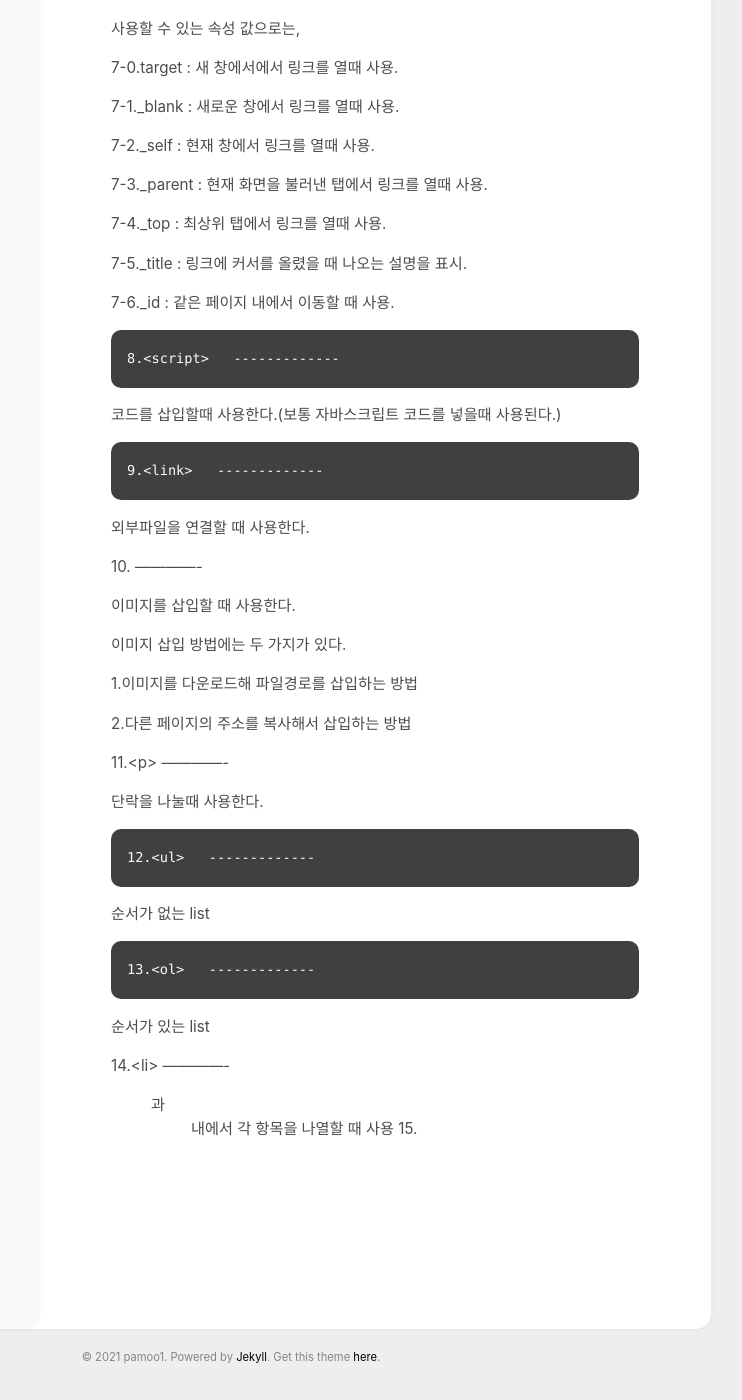
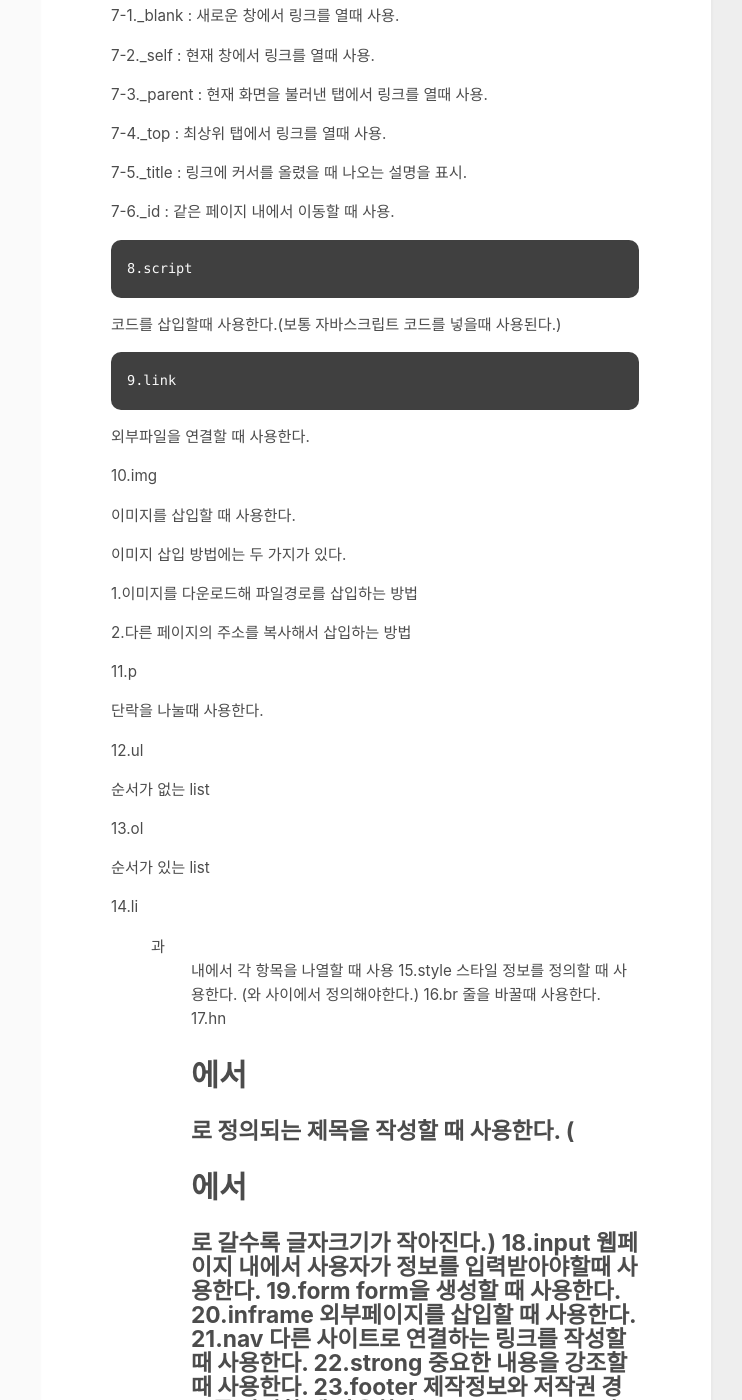
Before and after one commit to pamoo1/bloag, a Jekyll site: the page built from _posts/2021-06-19-java html tag별 정리.md, in a window 1280 px wide and 1400 px high, scrolled down 1222 px. Shown: the whole window, without its empty margins (409-1151 px from the left). Built offline with Jekyll 4.4.1, drawn with Linux system fonts in a browser that asks for light colours; some of the changed text lies outside the part shown.

Commit message:
Update 2021-06-19-java html tag별 정리.md

```diff
--- a/_posts/2021-06-19-java html tag별 정리.md
+++ b/_posts/2021-06-19-java html tag별 정리.md
@@ -6,37 +6,33 @@ comments: true
 java html tag 정리
 =============
 
-1.<html>
- -------------
+<>는 생략한다.
+
+1.html
 
 웹페이지의 시작과 끝을 지정하는 역할
 
 <html>로 시작해서 </html>로 끝난다.
 
-2.<head>
--------------
+2.head
 
 웹페이지 정보,웹페이지에 링크될 외부파일들을 링크할 때 사용한다.
 
-  3.<body>
--------------
+  3.body
 
   브라우저에 실제로 표시되는 내용을 표기할 때 사용한다.
 
- 4.<title>
--------------
+ 4.title
 
 문서제목을 지정할 때 사용한다.
 
 <>안의 내용이 웹브라우저의 제목 표시줄에 표시된다.
 
-   5.<meta>
-   -------------
+   5.meta
 
 문자 인코딩(코드화,암호화),문서의 키워드 및 요약을 작성할 때 사용된다.
 
-      6.<div>
-  -------------
+   6.div
 
 독자적으로 의미를 가지지 않는다.
 
@@ -44,8 +40,7 @@ java html tag 정리
 
 (같은 역할을 하는 <span>도 있지만 차이가 조금 있다.)
 
-    7.<a>
-  -------------
+   7.a
 
 anchor의 약자(?)로,웹페이지를 다른 웹페이지나 외부 사이트와 연결할때 사용한다.
 
@@ -67,18 +62,15 @@ anchor의 약자(?)로,웹페이지를 다른 웹페이지나 외부 사이트
 
  7-6._id : 같은 페이지 내에서 이동할 때 사용.
 
-    8.<script>
-  -------------
+    8.script
 
   코드를 삽입할때 사용한다.(보통 자바스크립트 코드를 넣을때 사용된다.)
 
-    9.<link>
-  -------------
+    9.link
 
   외부파일을 연결할 때 사용한다.
 
-   10.<img>
-  -------------
+   10.img
 
   이미지를 삽입할 때 사용한다.
 
@@ -88,87 +80,80 @@ anchor의 약자(?)로,웹페이지를 다른 웹페이지나 외부 사이트
 
   2.다른 페이지의 주소를 복사해서 삽입하는 방법
 
-11.<p>
-  -------------
+  11.p
 
   단락을 나눌때 사용한다.
 
-    12.<ul>
-  -------------
+  12.ul
 
   순서가 없는 list
 
-    13.<ol>
-  -------------
+   13.ol
 
   순서가 있는 list
 
- 14.<li>
-  -------------
+ 14.li
 
   <ul>과 <ol>내에서 각 항목을 나열할 때 사용
 
-    15.<style>
-  -------------
+  15.style
 
     스타일 정보를 정의할 때 사용한다.
 
     (<head>와 </head>사이에서 정의해야한다.)
 
 
-     16.<br>
-    -------------
+     16.br
 
     줄을 바꿀때 사용한다.
 
-    17.<hn>
-    -------------
+    17.hn
+
 
     <h1>에서 <h2>로 정의되는 제목을 작성할 때 사용한다.
 
     (<h1>에서 <h2>로 갈수록 글자크기가 작아진다.)
 
 
-18.<input>
-    -------------
+   18.input
 
       웹페이지 내에서 사용자가 정보를 입력받아야할때 사용한다.
 
-19.<form>
--------------
+   19.form
+
       form을 생성할 때 사용한다.
 
-20.<inframe>
--------------
+   20.inframe
+
       외부페이지를 삽입할 때 사용한다.
 
-     21.<nav>
--------------
+   21.nav
+
       다른 사이트로 연결하는 링크를 작성할 때 사용한다.
 
-      22.<strong>
-      -----------
+   22.strong
+
       중요한 내용을 강조할 때 사용한다.
 
-       23.<footer>
-      -------------
+       23.footer
+
       제작정보와 저작권 경보를 작성할 때 사용한다.
 
- 24.<button>
- -------------
+   24.button
+
       form의 요소 중 하나로,버튼을 누름으로써 입력한 값이 전송되는 등
       다양한 경우에 이용된다.
 
-       26.<i>
-      -------------
+    26.i
+
       문자의 기울임 정도를 조절할 때 사용한다.
 
-       27.<b>
-      -------------
+       27.b
+
       bold의 약자,문자를 진하게할 때 사용한다.
 
-         28.<aside>
-      -------------
+      28.aside
+
       본문 이외의 내용(광고,링크 등)을 표시할 때 사용된다.
 
 
```
